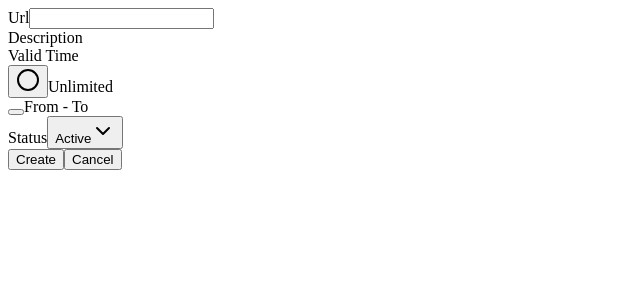
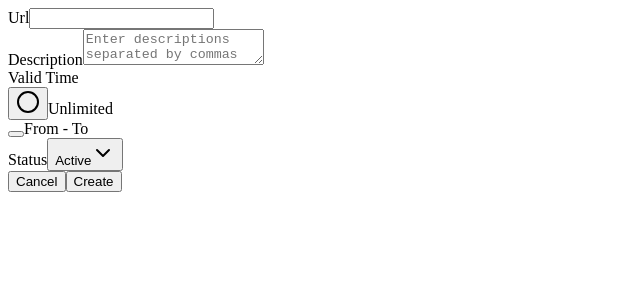
Before and after one commit to DeveloperJefremov/user-guide-v3, a Next.js app: page /Urls/ui/UrlCreateForm in a window 1280 px wide. Shown: the top 300 px of the page, without its empty margins (0-640 px from the left). Built offline with nearby package versions, Linux system fonts and the light colour scheme.

Commit message:
fixed bug about url crud

```diff
--- a/pages/Urls/ui/UrlCreateForm.tsx
+++ b/pages/Urls/ui/UrlCreateForm.tsx
@@ -107,15 +107,34 @@ const UrlCreateForm = ({ onUrlCreated, onCancel, url }: Props) => {
 					)}
 				/>
 
-				<div className='flex flex-col gap-3'>
-					<Label>Description</Label>
-					{/* <ListTextarea
-						value={form.watch('description') ?? []}
-						onChange={newValue => {
-							form.setValue('description', newValue);
-						}}
-					/> */}
-				</div>
+				<FormField
+					control={form.control}
+					name='description'
+					render={({ field }) => (
+						<FormItem>
+							<FormLabel className='pl-[2px]'>Description</FormLabel>
+							<FormControl>
+								<textarea
+									className='text-base mt-[5px] w-full border border-gray-300 rounded-md p-2 focus:outline-none focus:ring-2 focus:ring-blue-500 focus:border-transparent'
+									{...field}
+									value={(field.value ?? []).map(item => item.value).join(', ')}
+									onChange={e =>
+										form.setValue(
+											'description',
+											e.target.value.split(',').map((value, index) => ({
+												id: Math.random(), // Или другой уникальный id
+												value: value.trim(),
+												order: index,
+											}))
+										)
+									}
+									placeholder='Enter descriptions separated by commas'
+								/>
+							</FormControl>
+							<FormMessage />
+						</FormItem>
+					)}
+				/>
 
 				<div className='flex flex-col gap-1'>
 					<Label className='py-2'>Valid Time </Label>
@@ -218,10 +237,6 @@ const UrlCreateForm = ({ onUrlCreated, onCancel, url }: Props) => {
 				{/* <DevTool control={form.control} /> */}
 
 				<div className='flex gap-3 w-full'>
-					<Button variant='outline' type='submit' className='w-full'>
-						{url ? 'Save' : 'Create'}
-					</Button>
-
 					<Button
 						variant='outline'
 						type='button'
@@ -229,6 +244,10 @@ const UrlCreateForm = ({ onUrlCreated, onCancel, url }: Props) => {
 						onClick={() => onCancel()}
 					>
 						Cancel
+					</Button>
+
+					<Button variant='outline' type='submit' className='w-full'>
+						{url ? 'Save' : 'Create'}
 					</Button>
 				</div>
 				{/* {Object.keys(form.formState.errors).map(
```
Also changed, not shown: pages/Urls/UrlsDashboard.tsx (+14 -18 lines), pages/Urls/data/url.ts (+1 -57 lines).
